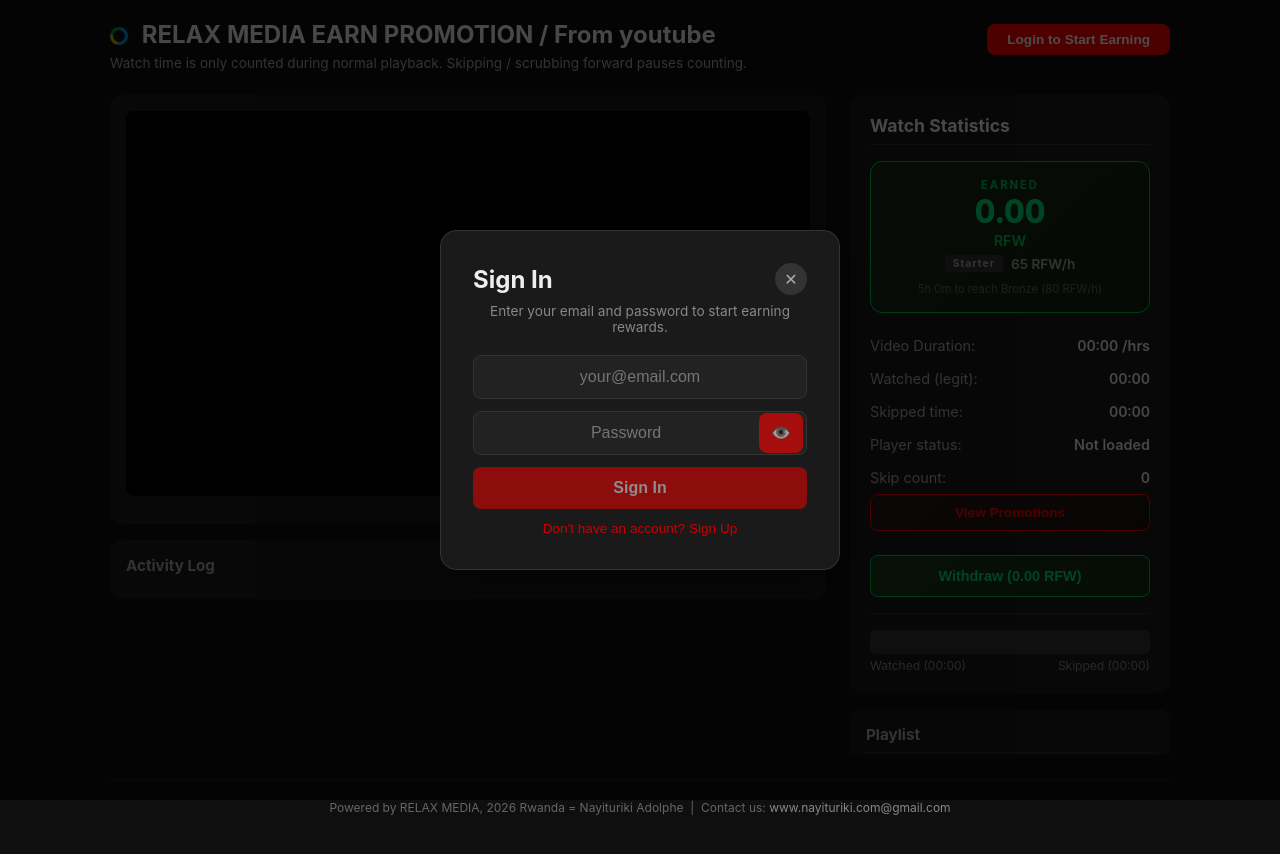
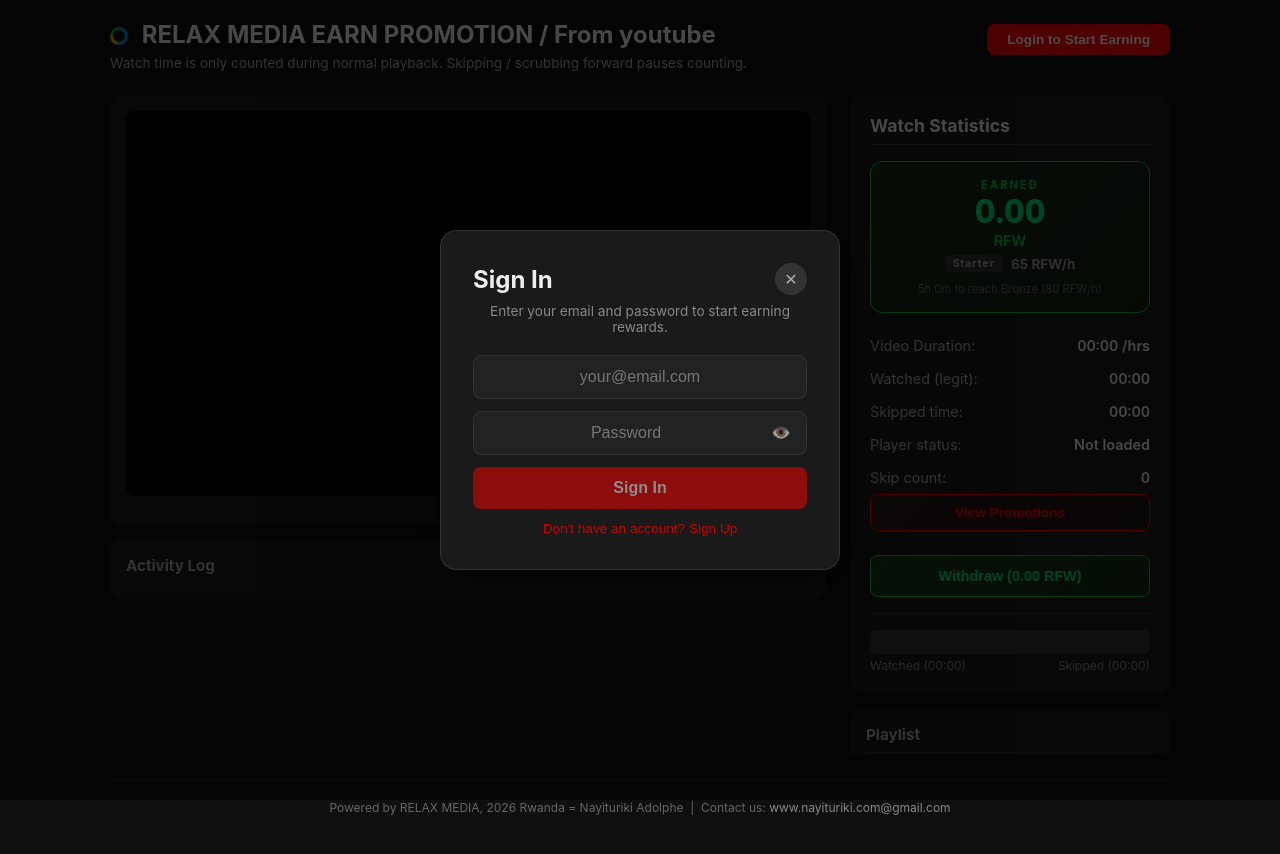
Before and after one commit to adolphenayituriki/RelaxMedia-EarnPromotion, a React (Vite) app in the folder frontend/: page / in a window 1280 px wide. Both pictures are taken after a click on the button "Login to Start Earning". Built offline with nearby package versions, Linux system fonts and the light colour scheme.

Commit message:
Fix eye button background override on signin form

```diff
--- a/frontend/src/App.css
+++ b/frontend/src/App.css
@@ -1095,7 +1095,7 @@
 .pw-toggle {
   position: absolute;
   right: 4px;
-  background: none;
+  background: none !important;
   border: none;
   font-size: 1.2rem;
   cursor: pointer;
```
